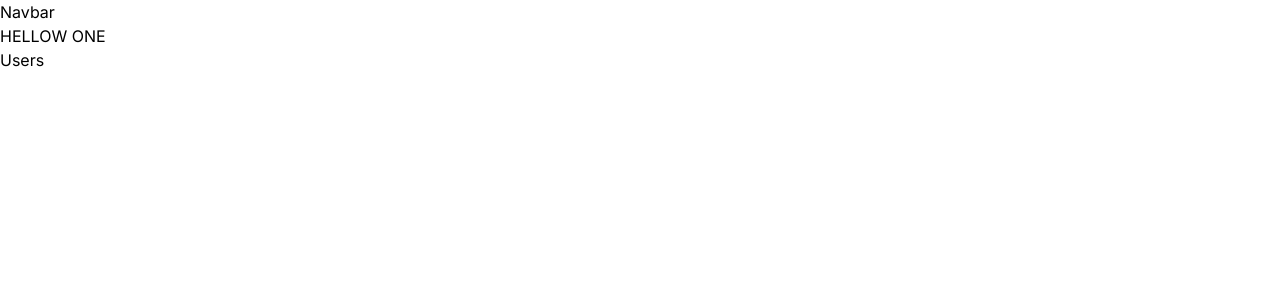
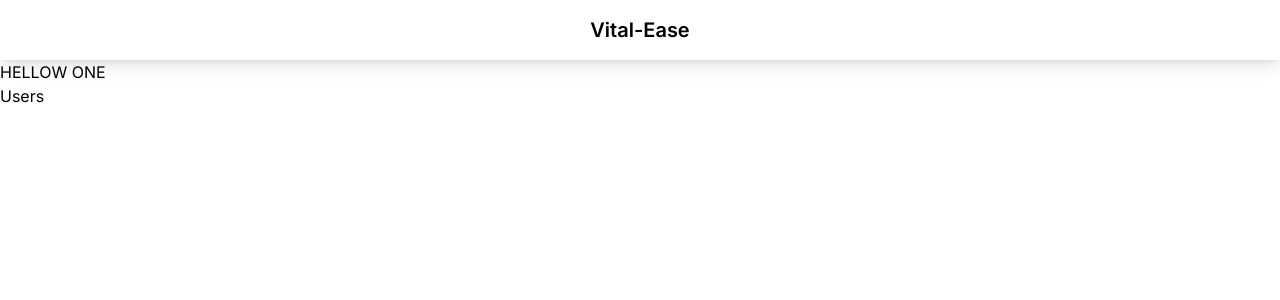
Before and after one commit to Dheerajjha451/vital-ease, a Next.js app: page / in a window 1280 px wide. Shown: the top 300 px of the page. Built offline with nearby package versions, Linux system fonts and the light colour scheme.

Commit message:
Added Navbar for all pages

```diff
--- a/app/components/Navbar/index.jsx
+++ b/app/components/Navbar/index.jsx
@@ -3,9 +3,11 @@ import React from 'react';
 
 function Navbar(props) {
     return (
-        <div>
-            Navbar
-        </div>
+        <>
+        <nav className='place-items-center py-4 px-48 w-screen bg-white shadow-lg'>
+            <h1 className='font-semibold text-xl'>Vital-Ease</h1>
+        </nav>
+        </>
     );
 }
 
```
